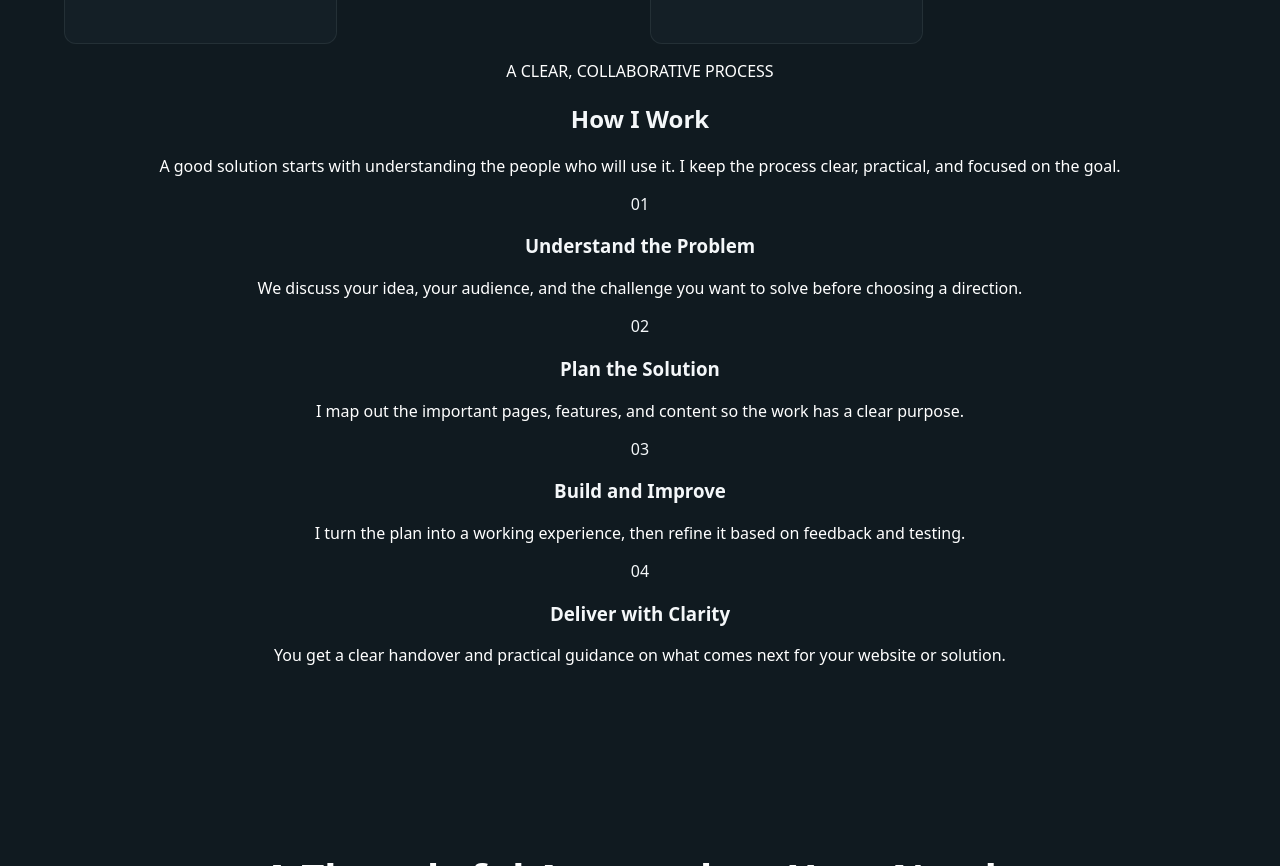
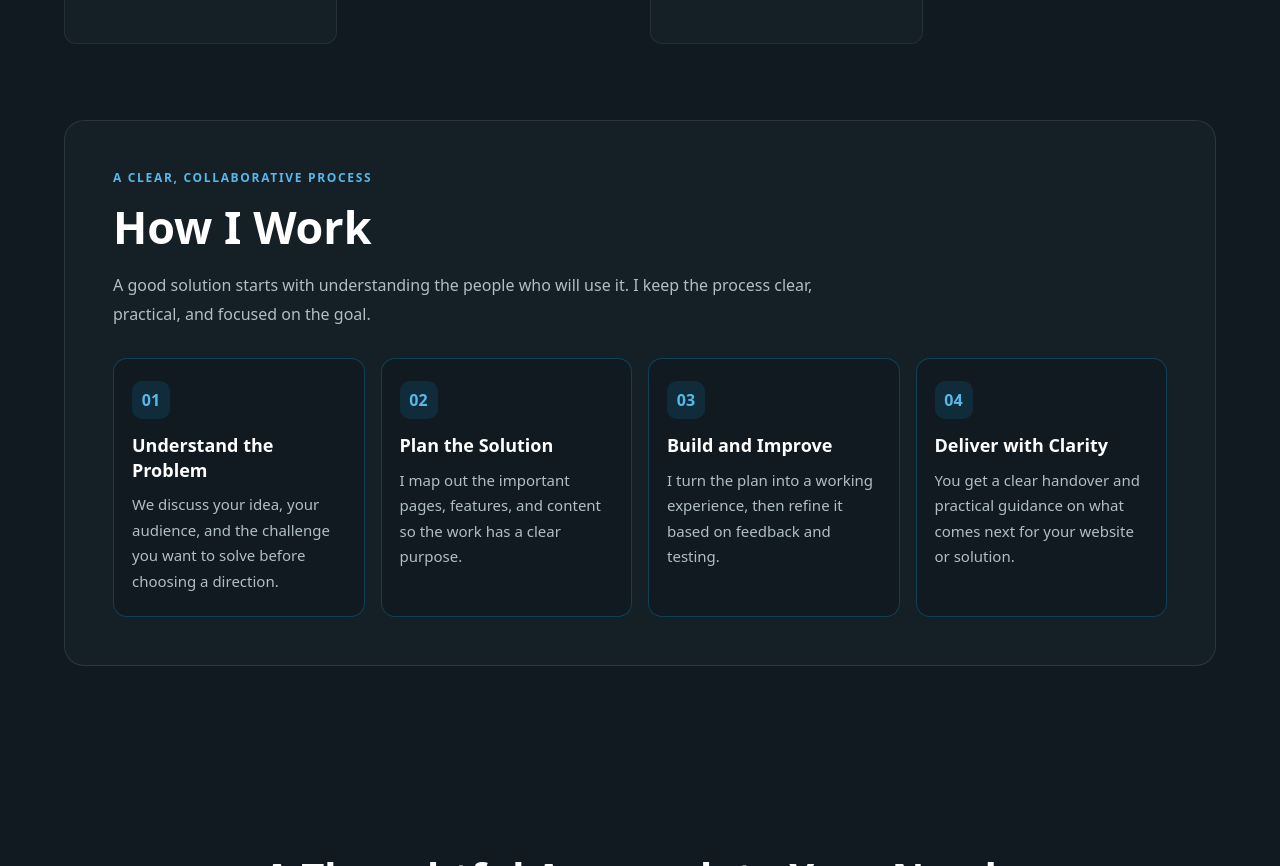
Before and after one commit to chenjedev/portfolio-web, a plain HTML site: page index.html in a window 1280 px wide. Shown: the part 2986-3852 px from the top of the page. Drawn offline with Linux system fonts and the light colour scheme.

Commit message:
Style the DevChenje how-I-work section

```diff
--- a/style.css
+++ b/style.css
@@ -1175,3 +1175,78 @@ a:focus-visible { outline: 2px solid #70c9f2; outline-offset: 4px; border-radius
 @media(min-width:901px){
  .hero{grid-template-columns:minmax(0,1.12fr) minmax(320px,.88fr)}
 }
+
+
+/* DevChenje identity: a clear, human-centred process section */
+.how-i-work{
+  max-width:1180px;
+  margin:76px auto 0;
+  padding:48px clamp(18px,4vw,48px);
+  background:#141f26;
+  border:1px solid rgba(176,190,197,.14);
+  border-radius:20px;
+  box-sizing:border-box;
+  text-align:left;
+}
+.how-i-work .eyebrow{
+  margin:0 0 10px;
+  color:#58b8e8;
+  font-size:12px;
+  font-weight:750;
+  letter-spacing:.14em;
+}
+.how-i-work h2{
+  margin:0;
+  color:#fff;
+  font-size:clamp(2rem,4vw,2.8rem);
+}
+.how-intro{
+  max-width:720px;
+  margin:14px 0 30px;
+  color:#b0bec5;
+  line-height:1.8;
+}
+.work-steps{
+  display:grid;
+  grid-template-columns:repeat(4,minmax(0,1fr));
+  gap:16px;
+}
+.work-step{
+  min-width:0;
+  padding:22px 18px;
+  background:#101a20;
+  border:1px solid rgba(19,135,193,.35);
+  border-radius:14px;
+}
+.step-number{
+  display:inline-flex;
+  align-items:center;
+  justify-content:center;
+  width:38px;
+  height:38px;
+  margin-bottom:14px;
+  border-radius:10px;
+  background:rgba(19,135,193,.16);
+  color:#58b8e8;
+  font-weight:800;
+}
+.work-step h3{
+  margin:0 0 10px;
+  color:#fff;
+  font-size:18px;
+  line-height:1.35;
+}
+.work-step p{
+  margin:0;
+  color:#b0bec5;
+  font-size:15px;
+  line-height:1.7;
+}
+@media(max-width:900px){
+  .work-steps{grid-template-columns:repeat(2,minmax(0,1fr))}
+}
+@media(max-width:560px){
+  .how-i-work{margin-top:52px;padding:30px 18px}
+  .work-steps{grid-template-columns:1fr}
+  .work-step{padding:20px}
+}
```
